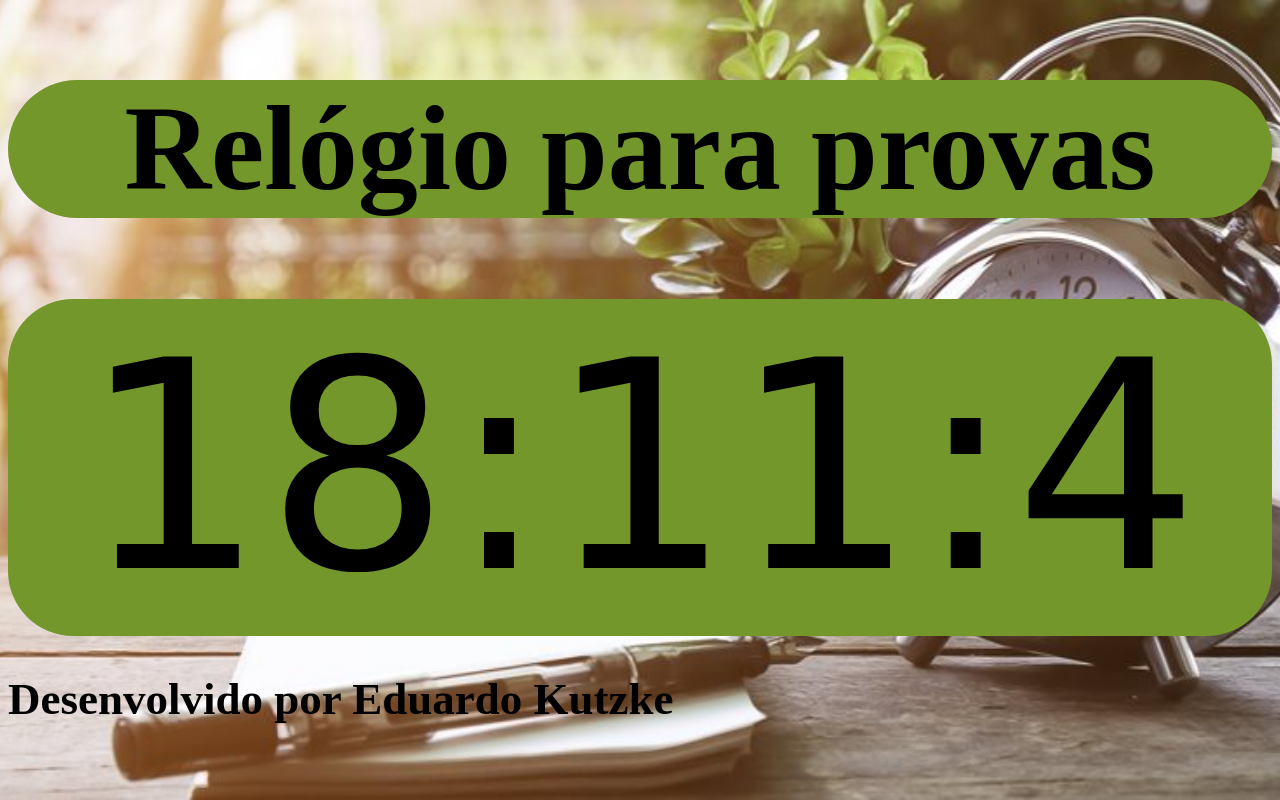
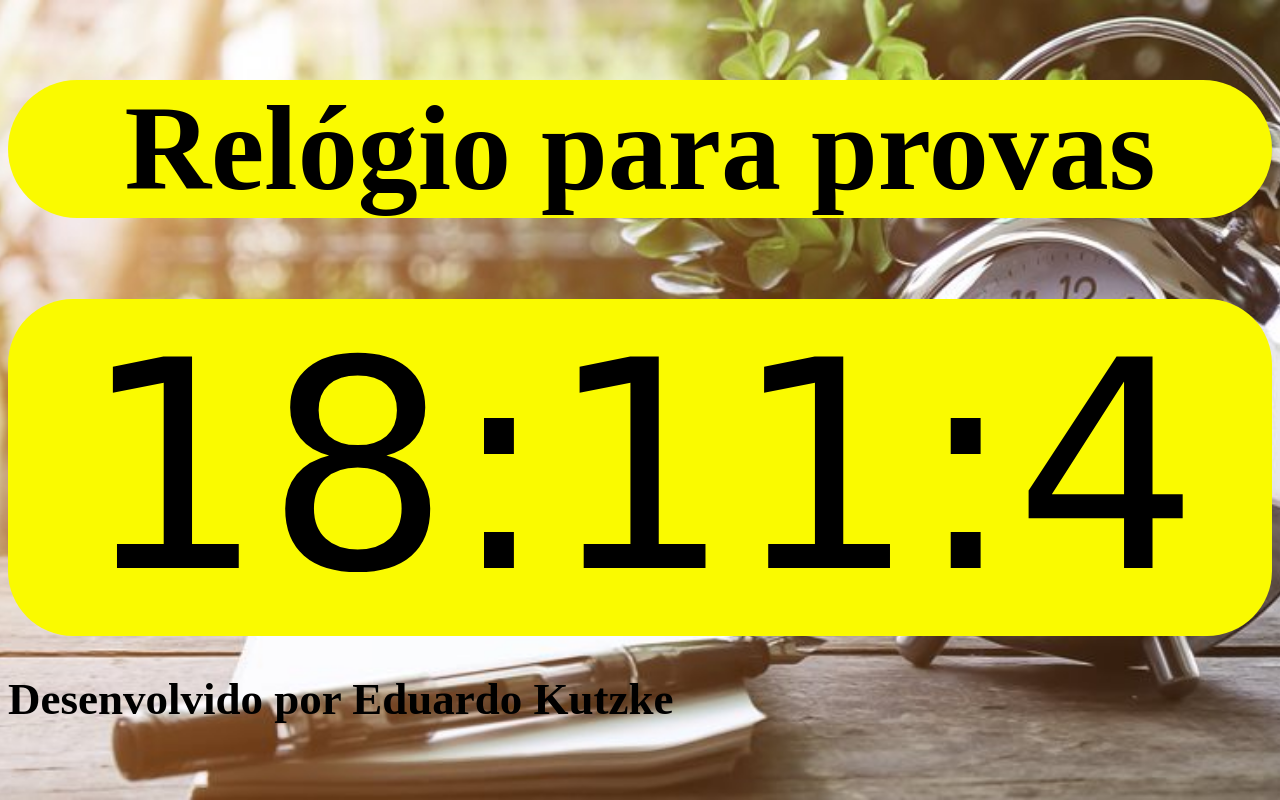
Before and after one commit to kutzke1210/relogio-para-aprova, a plain HTML site: page index.html in a window 1280 px wide. Drawn offline with Linux system fonts and the light colour scheme.

Commit message:
Atualizar o index.html

```diff
--- a/index.html
+++ b/index.html
@@ -14,13 +14,13 @@
         h1{
             text-align: center;
             font-size: 120px;
-            background-color: rgb(115, 151, 43);
+            background-color: rgb(250,250,0);
             border-radius: 70px;
         }
         div{
             font-family: 'Lucida Sans', 'Lucida Sans Regular', 'Lucida Grande', 'Lucida Sans Unicode', Geneva, Verdana, sans-serif;
             font-size: 290px;
-            background-color:  rgb(115, 151, 43);
+            background-color:  rgb(250,250,0);
             text-align: center;
             border-radius: 65px;
         }
```
